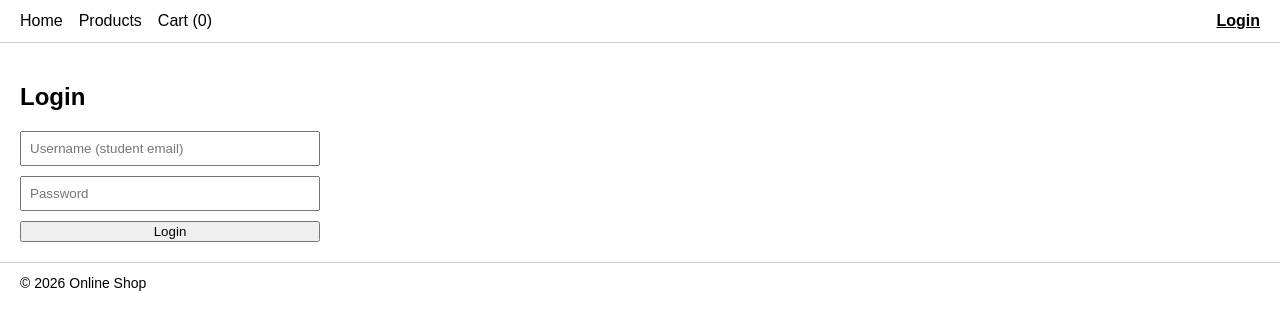
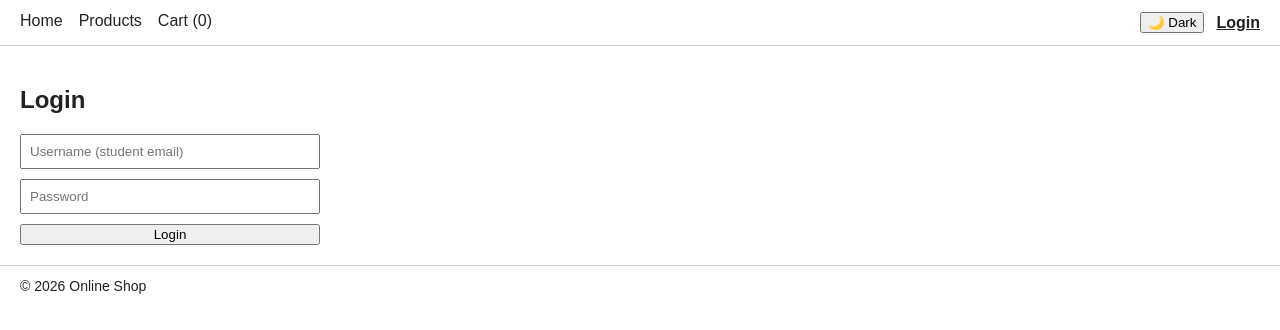
Before and after one commit to umutluberra-7/assignment7, a React (Vite) app: page /login in a window 1280 px wide. Shown: the top 330 px of the page. Built offline with nearby package versions, Linux system fonts and the light colour scheme.

Commit message:
Add light and dark theme toggle saved with useLocalStorage hook

```diff
--- a/src/components/Layout.jsx
+++ b/src/components/Layout.jsx
@@ -1,10 +1,17 @@
 import { Outlet } from "react-router";
 import NavBar from "./NavBar";
+import useLocalStorage from "../hooks/useLocalStorage";
 
 function Layout() {
+  const [theme, setTheme] = useLocalStorage("theme", "light");
+
+  function toggleTheme() {
+    setTheme((current) => (current === "light" ? "dark" : "light"));
+  }
+
   return (
-    <div className="app">
-      <NavBar />
+    <div className={`app ${theme}`}>
+      <NavBar theme={theme} onToggleTheme={toggleTheme} />
       <main>
         <Outlet />
       </main>
--- a/src/components/NavBar.jsx
+++ b/src/components/NavBar.jsx
@@ -2,7 +2,7 @@ import { NavLink } from "react-router";
 import { useAuth } from "../context/AuthContext";
 import { useCartStore, selectItemCount } from "../store/cartStore";
 
-function NavBar() {
+function NavBar({ theme, onToggleTheme }) {
   const { user, logOut } = useAuth();
   const itemCount = useCartStore(selectItemCount);
 
@@ -13,6 +13,9 @@ function NavBar() {
       <NavLink to="/cart">Cart ({itemCount})</NavLink>
 
       <div className="navbar-right">
+        <button onClick={onToggleTheme}>
+          {theme === "light" ? "🌙 Dark" : "☀️ Light"}
+        </button>
         {user ? (
           <>
             <span>{user.username}</span>
--- /dev/null
+++ b/src/hooks/useLocalStorage.js
@@ -0,0 +1,24 @@
+import { useEffect, useState } from "react";
+
+function useLocalStorage(key, initialValue) {
+  const [value, setValue] = useState(() => {
+    try {
+      const stored = localStorage.getItem(key);
+      return stored !== null ? JSON.parse(stored) : initialValue;
+    } catch {
+      return initialValue;
+    }
+  });
+
+  useEffect(() => {
+    try {
+      localStorage.setItem(key, JSON.stringify(value));
+    } catch {
+      // storage may be full or disabled; ignore
+    }
+  }, [key, value]);
+
+  return [value, setValue];
+}
+
+export default useLocalStorage;
--- a/src/index.css
+++ b/src/index.css
@@ -124,3 +124,31 @@ footer {
   display: block;
   margin-top: 8px;
 }
+
+.app {
+  --bg: #ffffff;
+  --text: #222222;
+  --card-bg: #ffffff;
+
+  background: var(--bg);
+  color: var(--text);
+  min-height: 100vh;
+}
+
+.app.dark {
+  --bg: #1e1e1e;
+  --text: #f0f0f0;
+  --card-bg: #2a2a2a;
+}
+
+.product-card {
+  background: var(--card-bg);
+}
+
+.app.dark a {
+  color: #8ab4f8;
+}
+
+.app.dark .navbar a {
+  color: inherit;
+}
```
